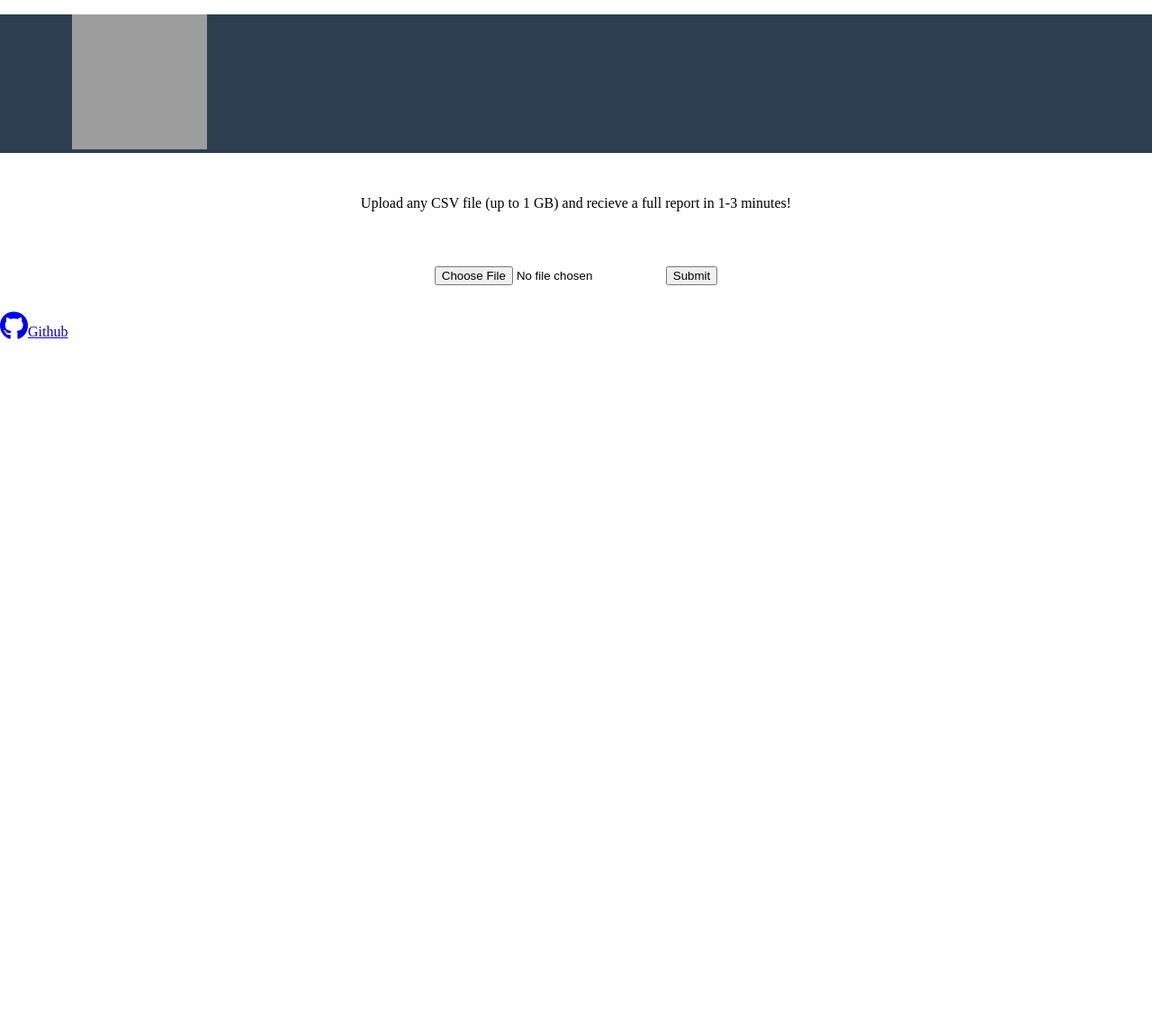
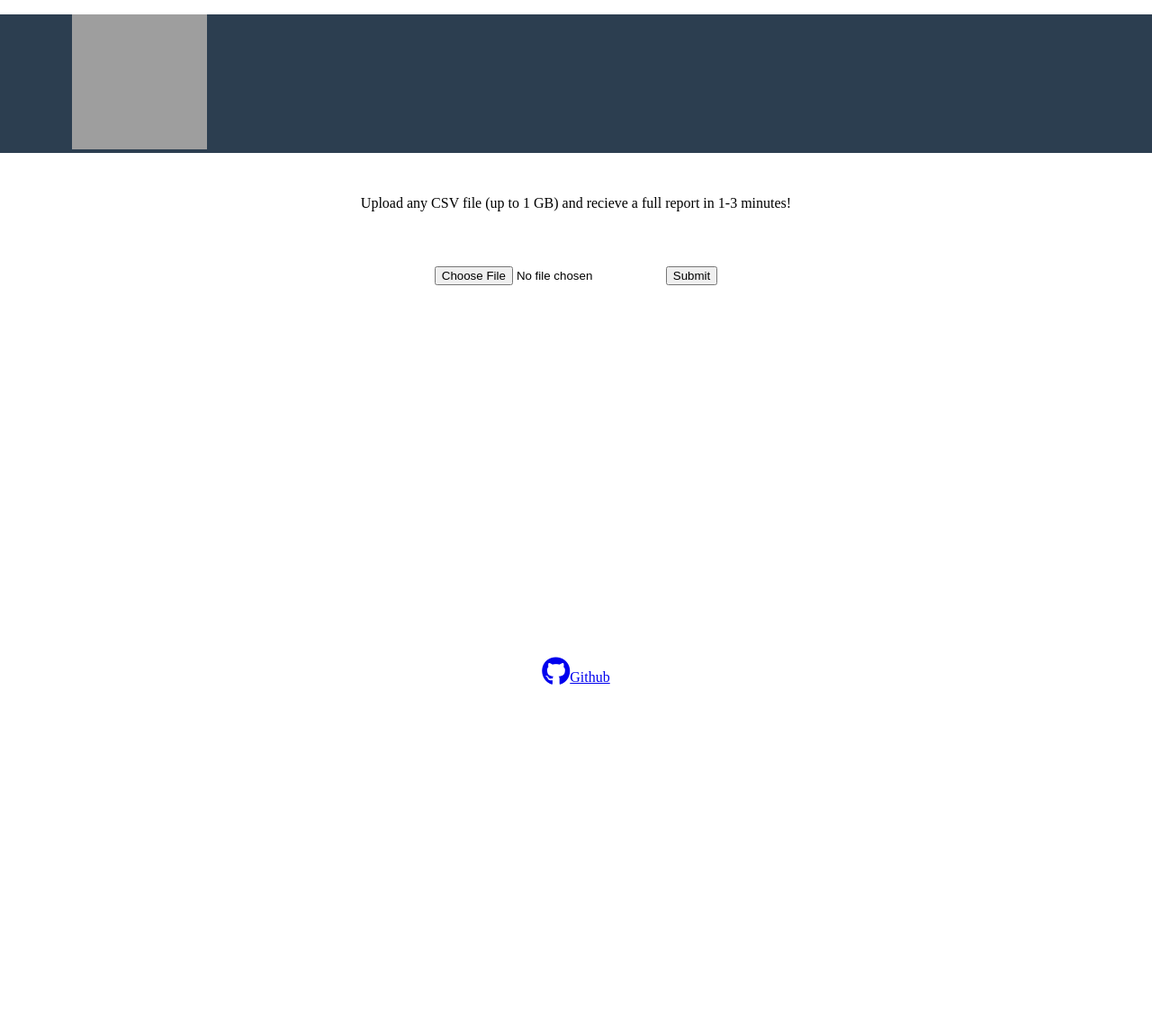
Before and after one commit to imadahmad97/DataOne, a Flask app: page / in a window 1280 px wide. Shown: the whole page at 90% size. Before the commit the page ends 377 px from the top, so only its background shows below. Run offline with Flask 2, Linux system fonts and the light colour scheme; some libraries are stand-ins or nearby versions; grey boxes are pictures that could not be loaded.

Commit message:
added bottom styles

```diff
--- a/database_files/static/style.css
+++ b/database_files/static/style.css
@@ -38,3 +38,9 @@ text-align: left;
 float:right;
 margin-top:20px;
 }
+.bottom {
+  display: flex;
+  justify-content: center;
+  align-items: center;
+  height: 100vh;
+}
```
